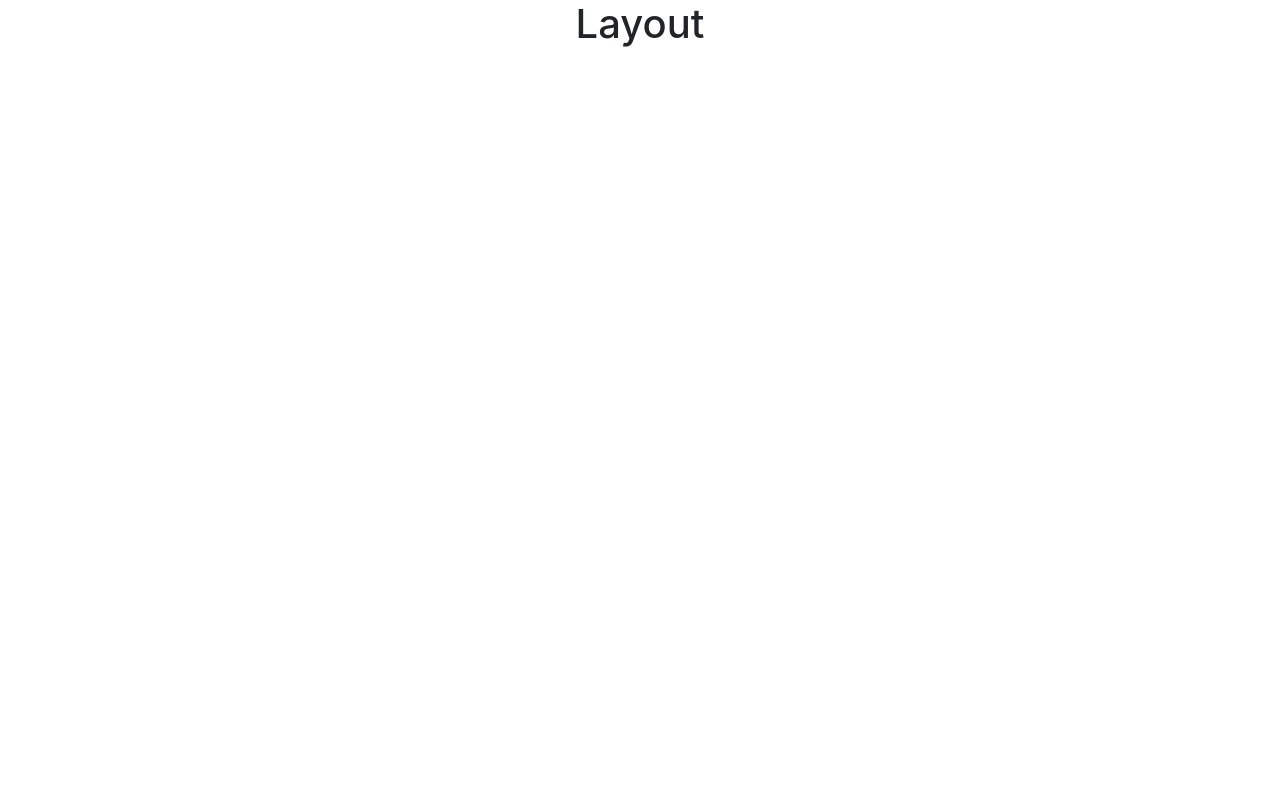
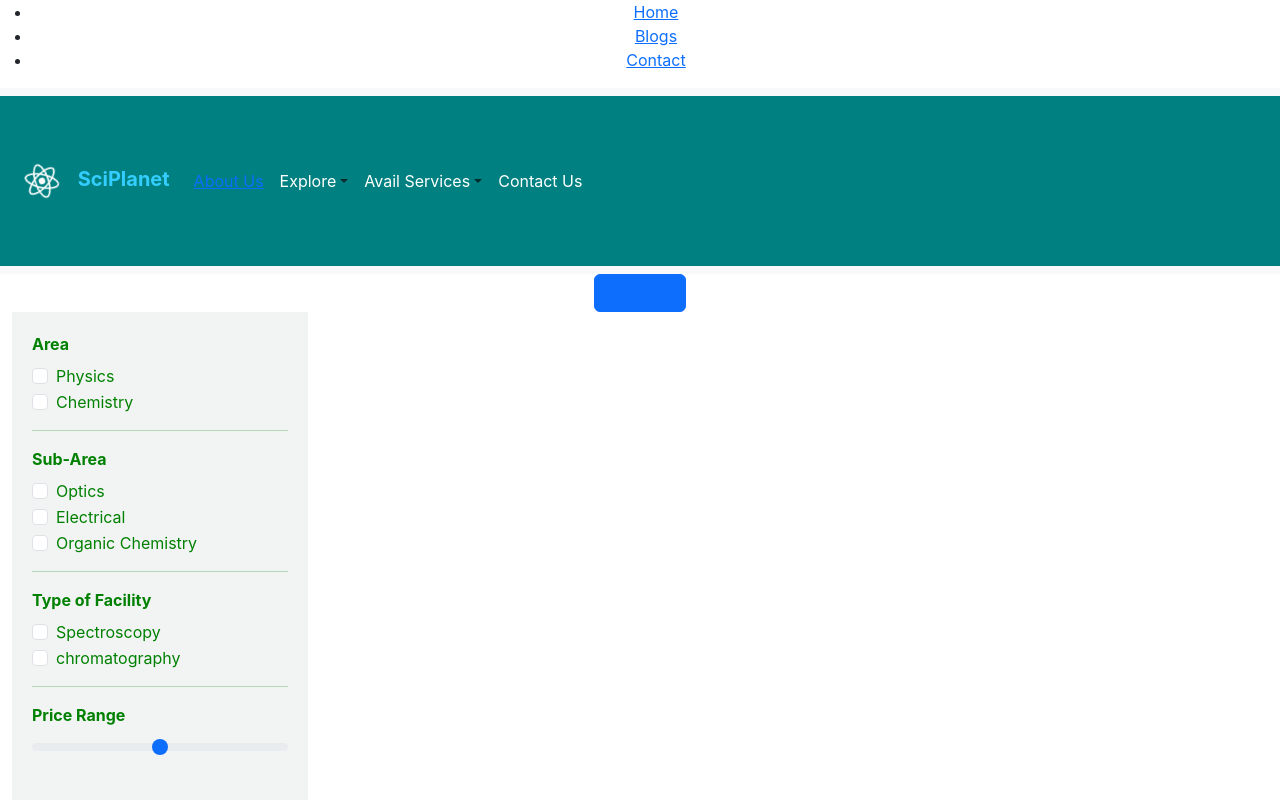
Before and after one commit to Saad-Rahman-Warsi/sciplanet, a React (Create React App) app: page /#/Facilities in a window 1280 px wide. Before the commit this address led to /#/. Shown: the top 800 px of the page. Built offline with nearby package versions, Linux system fonts and the light colour scheme.

Commit message:
Update Layout.js

```diff
--- a/src/Layout.js
+++ b/src/Layout.js
@@ -1,9 +1,25 @@
-import Container from 'react-bootstrap/Container';
+import { Outlet, Link } from "react-router-dom";
 
-function Layout() {
+const Layout = () => {
   return (
-    <div> <h1> Layout </h1> </div>
-  );
-}
+    <>
+      <nav>
+        <ul>
+          <li>
+            <Link to="/">Home</Link>
+          </li>
+          <li>
+            <Link to="/blogs">Blogs</Link>
+          </li>
+          <li>
+            <Link to="/contact">Contact</Link>
+          </li>
+        </ul>
+      </nav>
+
+      <Outlet />
+    </>
+  )
+};
 
 export default Layout;
```
